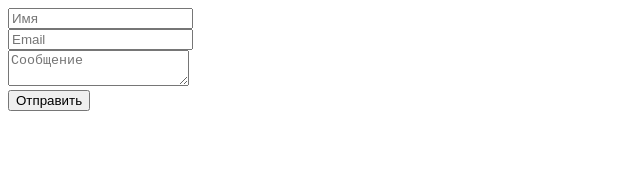
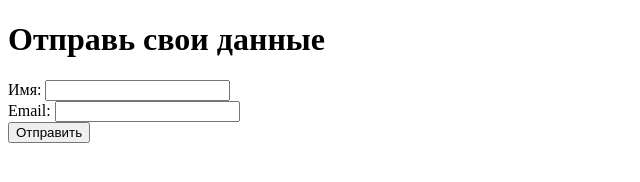
Before and after one commit to OleksandrTEB/Test, a website: page index.html in a window 1280 px wide. Shown: the whole page, without its empty margins (0-640 px from the left). Drawn offline with Linux system fonts and the light colour scheme.

Commit message:
index.html

```diff
--- a/index.html
+++ b/index.html
@@ -1,16 +1,21 @@
 <!DOCTYPE html>
-<html lang="en">
+<html lang="ru">
 <head>
-    <meta charset="UTF-8">
-    <meta name="viewport" content="width=device-width, initial-scale=1.0">
-    <title>Document</title>
+  <meta charset="UTF-8" />
+  <title>Форма отправки данных</title>
 </head>
 <body>
-    <form action="http://193.186.4.47:8080" method="POST">
-  <input type="text" name="name" placeholder="Имя" required><br>
-  <input type="email" name="email" placeholder="Email" required><br>
-  <textarea name="message" placeholder="Сообщение"></textarea><br>
-  <button type="submit">Отправить</button>
-</form>
+  <h1>Отправь свои данные</h1>
+  <form action="/submit" method="POST">
+    <label>
+      Имя: <input type="text" name="name" required />
+    </label>
+    <br />
+    <label>
+      Email: <input type="email" name="email" required />
+    </label>
+    <br />
+    <button type="submit">Отправить</button>
+  </form>
 </body>
 </html>
```
